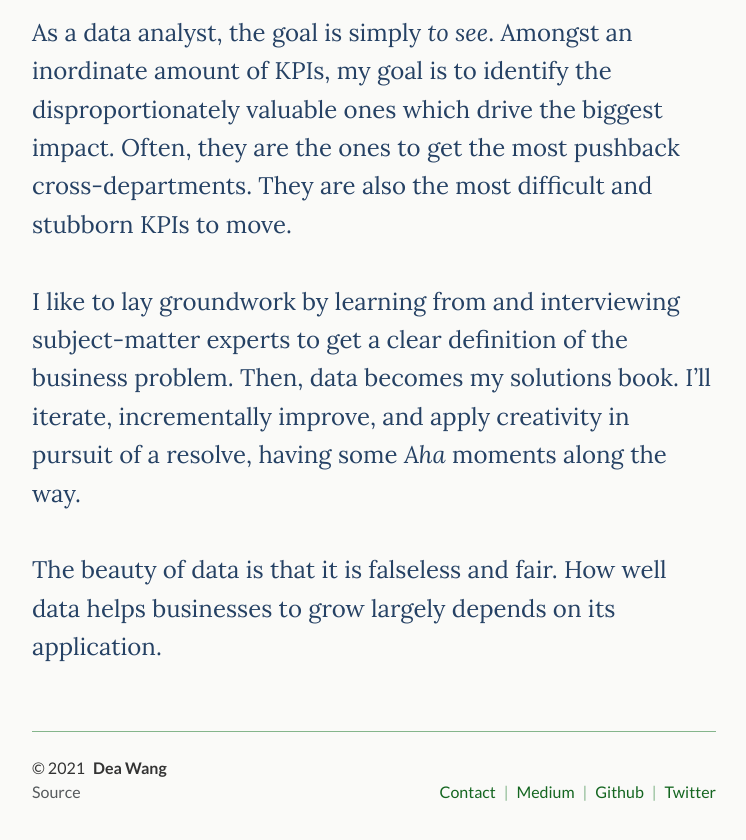
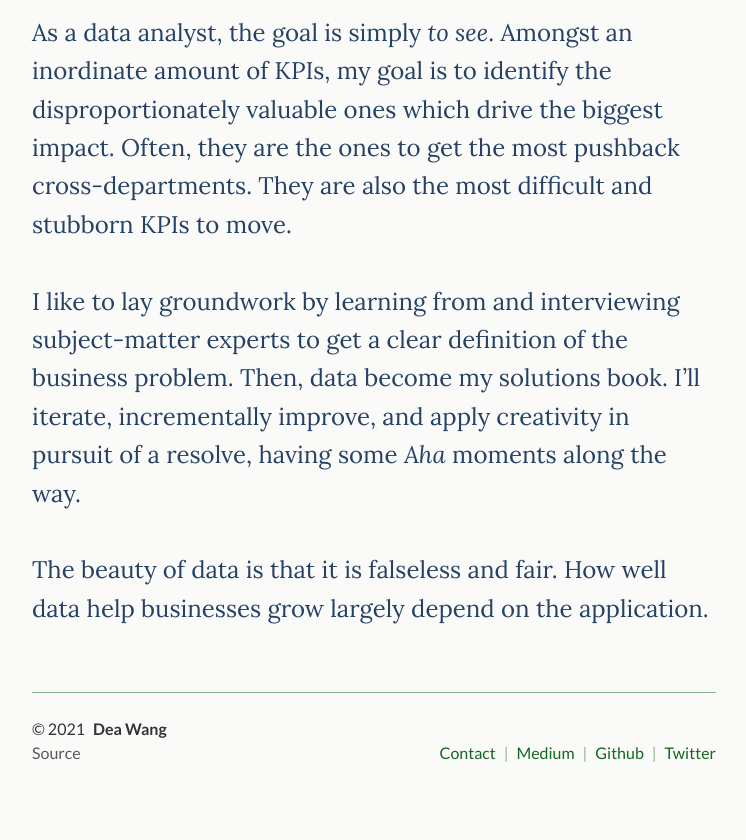
Before and after one commit to deawyk/deawyk.github.io, a Jekyll site: the page built from _pages/project.md, in a window 1280 px wide and 900 px high, scrolled down 1895 px. Shown: the top 840 px of the window, without its empty margins (266-1012 px from the left). Built offline with Jekyll 4.4.1, drawn with Linux system fonts in a browser that asks for light colours.

Commit message:
Update project.md

```diff
--- a/_pages/project.md
+++ b/_pages/project.md
@@ -42,6 +42,6 @@
 ### Conclusion
 <p> As a data analyst, the goal is simply *to see*. Amongst an inordinate amount of KPIs, my goal is to identify the disproportionately valuable ones which drive the biggest impact. Often, they are the ones to get the most pushback cross-departments. They are also the most difficult and stubborn KPIs to move.<br>
 
-I like to lay groundwork by learning from and interviewing subject-matter experts to get a clear definition of the business problem. Then, data becomes my solutions book. I'll iterate, incrementally improve, and apply creativity in pursuit of a resolve, having some _Aha_ moments along the way.<br>
+I like to lay groundwork by learning from and interviewing subject-matter experts to get a clear definition of the business problem. Then, data become my solutions book. I'll iterate, incrementally improve, and apply creativity in pursuit of a resolve, having some _Aha_ moments along the way.<br>
 
-The beauty of data is that it is falseless and fair. How well data helps businesses to grow largely depends on its application.</p>
+The beauty of data is that it is falseless and fair. How well data help businesses grow largely depend on the application.</p>
```
